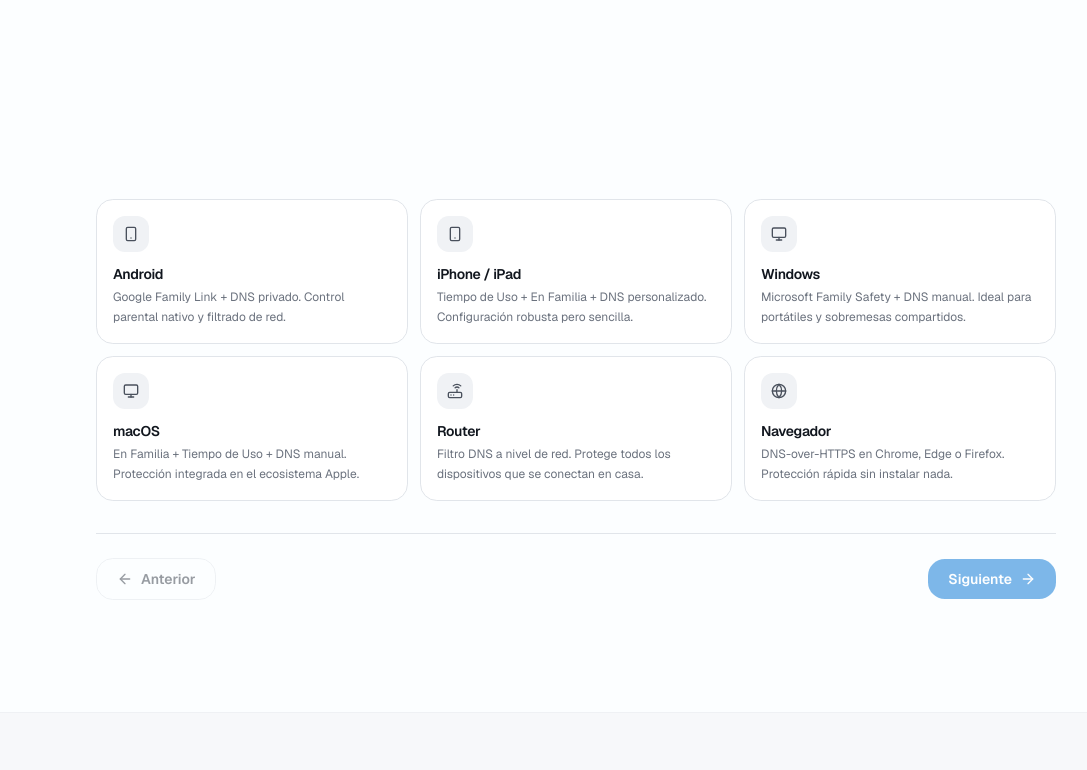
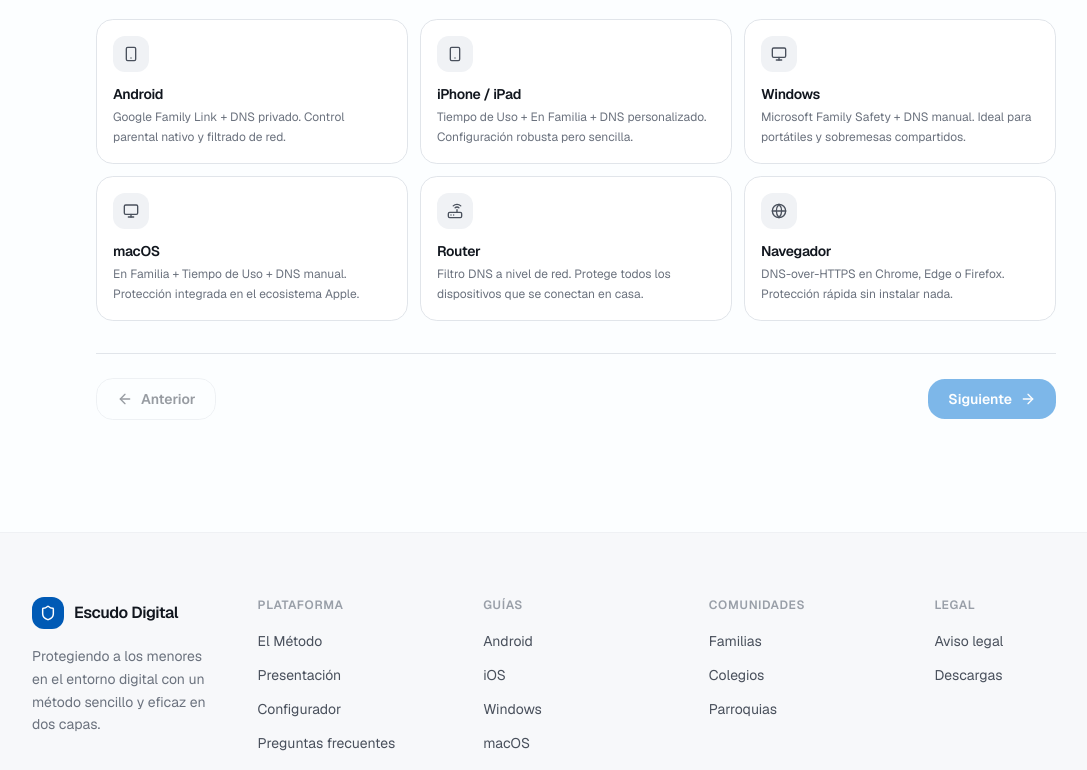
Before and after one commit to ignacioimatik-web/escudo-digital-familiar, a Next.js app: page /configurador in a window 1280 px wide. Shown: the part 384-1154 px from the top of the page, without its empty margins (64-1151 px from the left). Built offline with nearby package versions, Linux system fonts and the light colour scheme.

Commit message:
fix: raise selectors and buttons back up by removing 200px margin

```diff
--- a/src/app/configurador/page.tsx
+++ b/src/app/configurador/page.tsx
@@ -97,7 +97,6 @@ export default function ConfiguradorPage() {
             <p className="text-sm text-slate-500">{stepDescriptions[currentStep - 1]}</p>
           </div>
 
-          <div className="mt-[200px]">
           <AnimatePresence mode="wait">
             <motion.div
               key={currentStep}
@@ -168,7 +167,6 @@ export default function ConfiguradorPage() {
               </button>
             </div>
           )}
-          </div>
         </Container>
       </Section>
     </>
```
Lines whose indentation alone changed are shown as unchanged.
